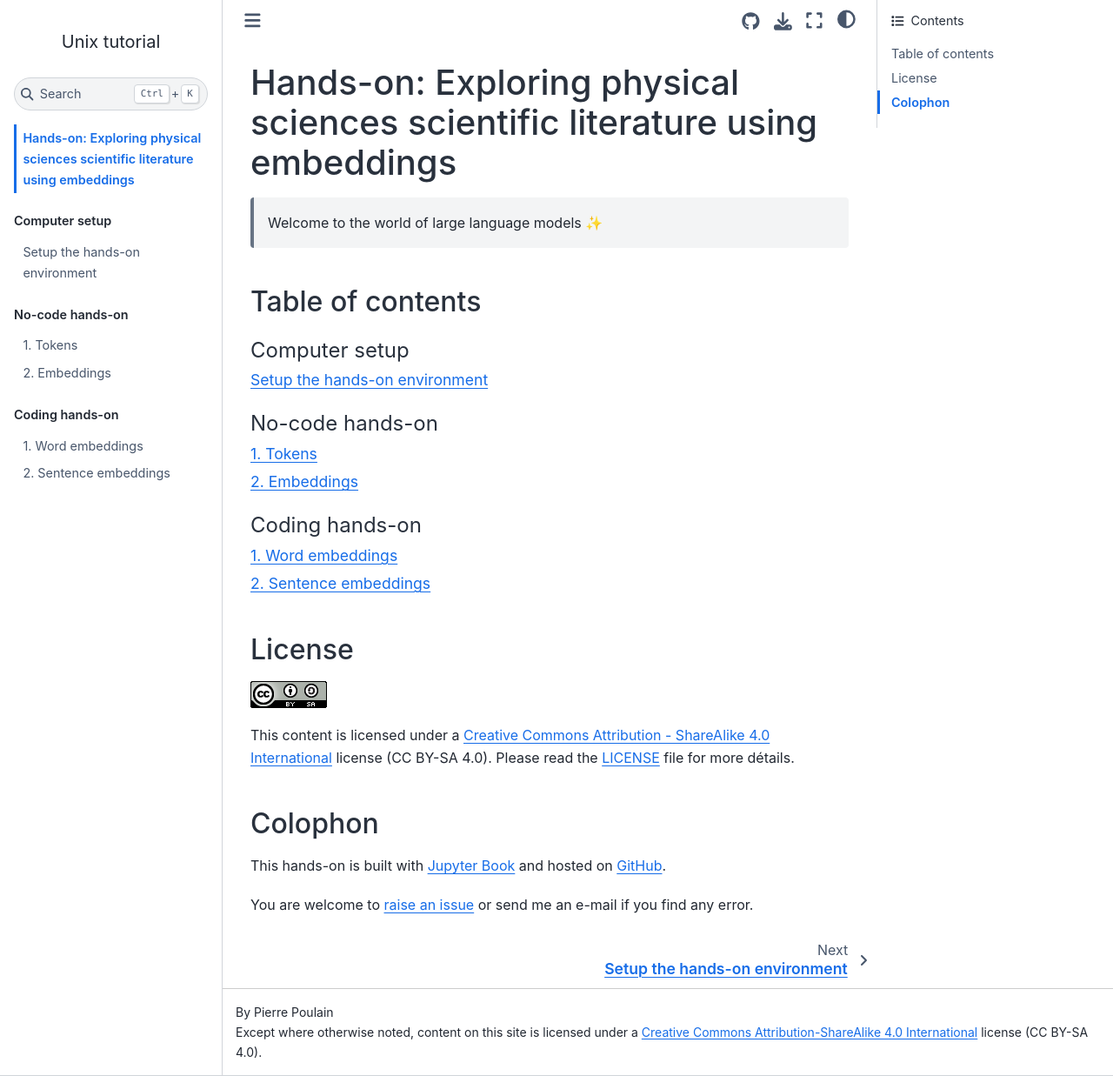
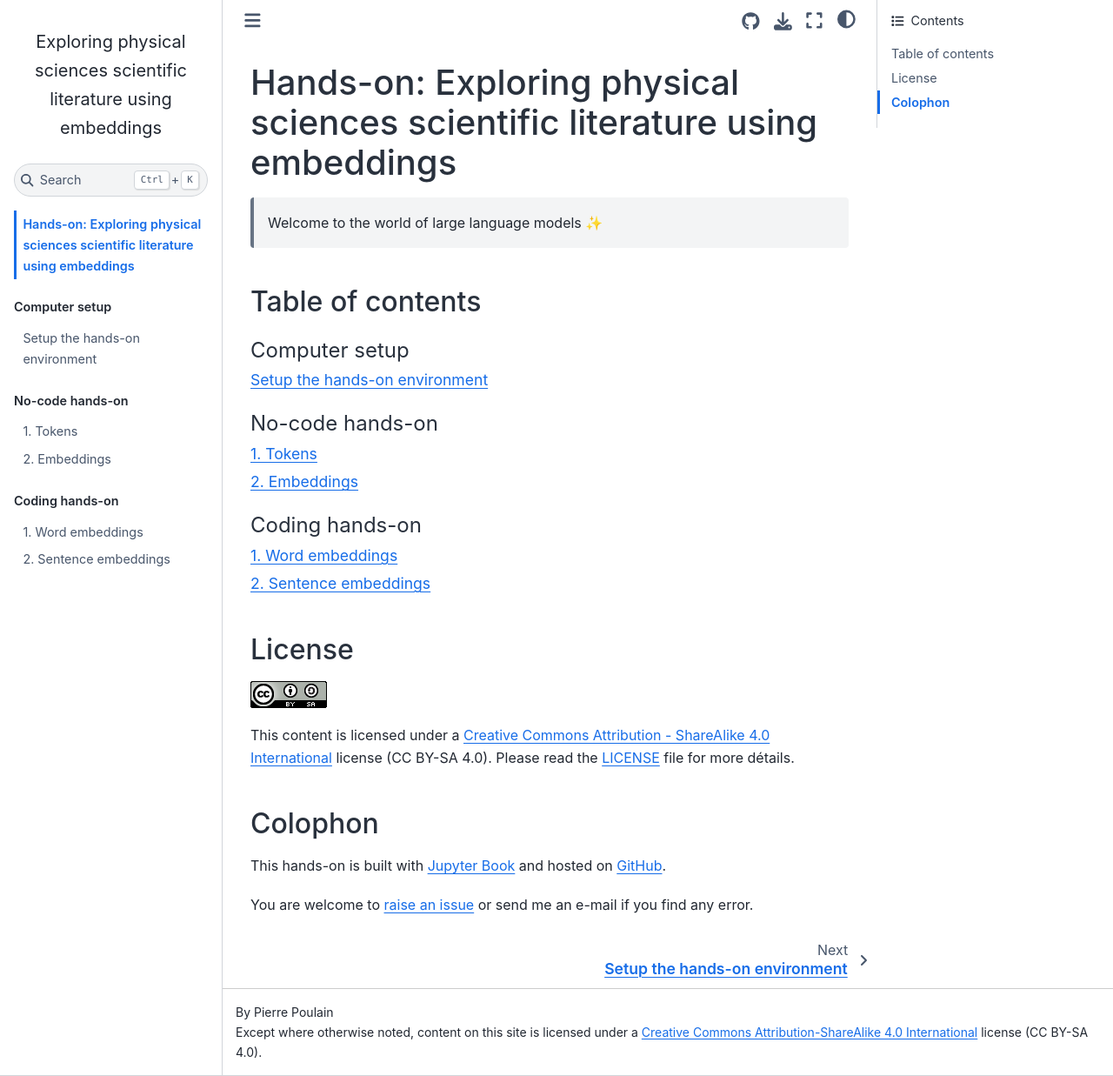
Before and after one commit to pierrepo/handson-scientific-literature-embeddings, a Jupyter Book: the page built from content/intro.md, in a window 1280 px wide and 1237 px high. Shown: the whole window at 87% size. Built offline with Jupyter Book 1.0.4 settings and Sphinx 7.4.7 and the Sphinx Book theme 1.1.4, drawn with Linux system fonts in a browser that asks for light colours; pages that are not in the unit, such as notebooks, are missing from menus.

Commit message:
Fix typos

```diff
--- a/content/_config.yml
+++ b/content/_config.yml
@@ -1,9 +1,9 @@
 # Book settings
 # Learn more at https://jupyterbook.org/customize/config.html
 
-title: Unix tutorial
+title: Exploring physical sciences scientific literature using embeddings
 author: Pierre Poulain
-logo: img/logo_DUO.png
+logo: img/logo_UPCite.png
 exclude_patterns: [_build, .venv, "**.ipynb_checkpoints"]
 
 # Force re-execution of notebooks on each build.
--- a/content/intro.md
+++ b/content/intro.md
@@ -18,6 +18,6 @@ This content is licensed under a [Creative Commons Attribution - ShareAlike 4.0
 
 ## Colophon
 
-This hands-on is built with [Jupyter Book](https://jupyterbook.org/en/stable/intro.html) and hosted on [GitHub](https://github.com/pierrepo/llm-practicals).
+This hands-on is built with [Jupyter Book](https://jupyterbook.org/en/stable/intro.html) and hosted on [GitHub](https://github.com/pierrepo/handson-scientific-literature-embeddings).
 
 You are welcome to [raise an issue](https://github.com/pierrepo/handson-scientific-literature-embeddings/issues/new/) or send me an e-mail if you find any error.
```
Also changed, not shown: README.md (+1 -1 lines).
